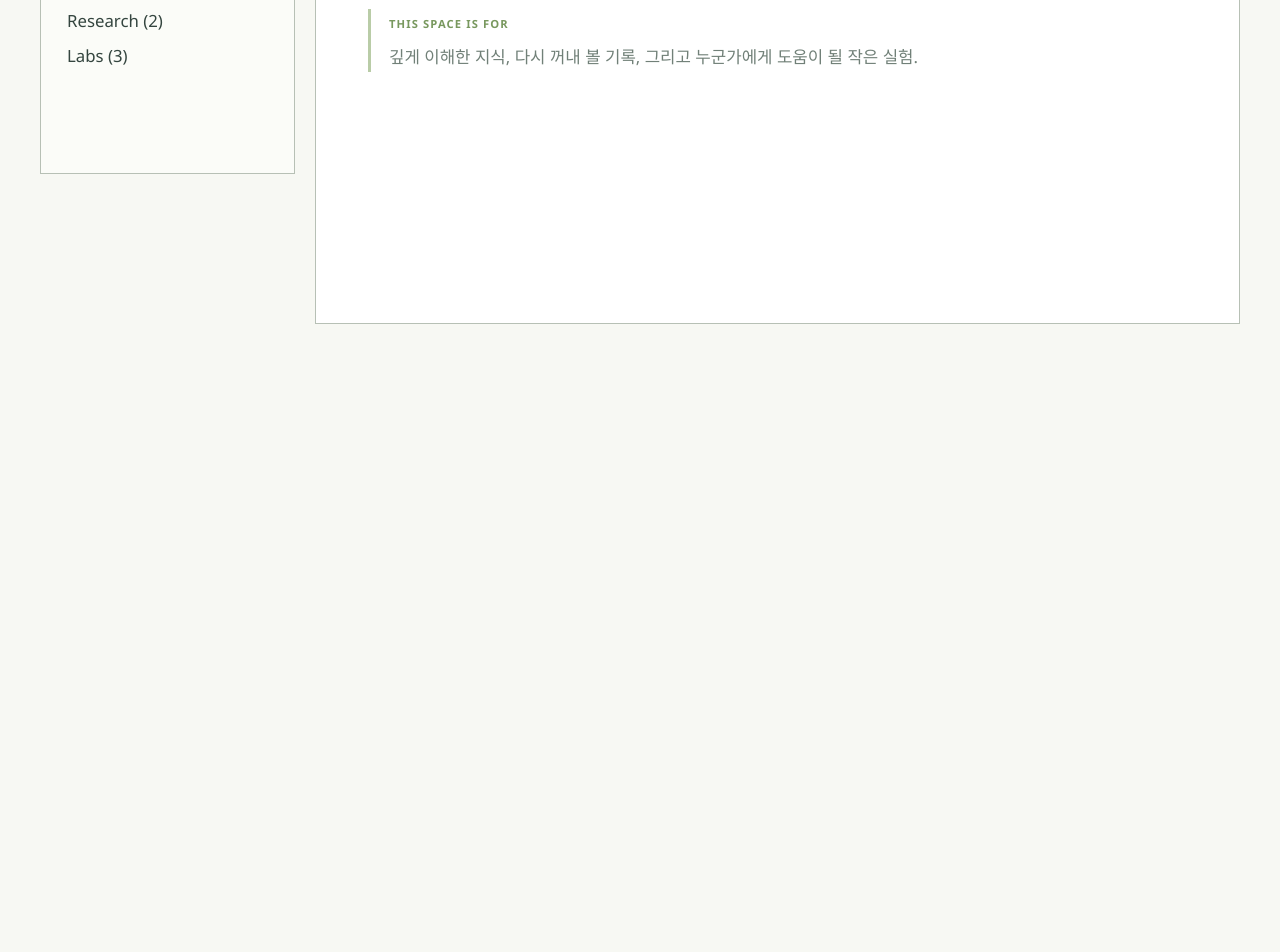
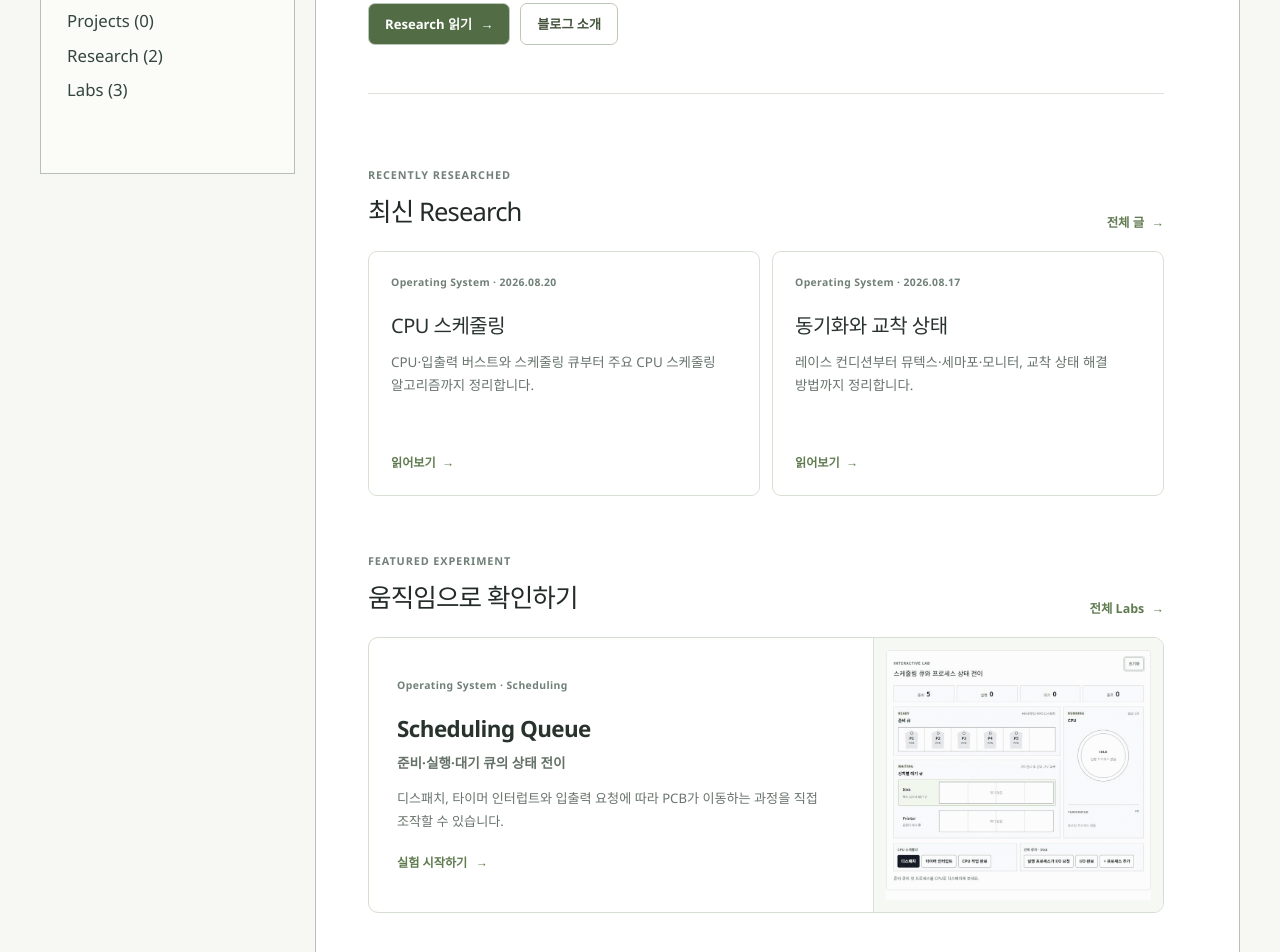
Before and after one commit to yonghwan1998/next-yongss-blog, a Next.js app: page / in a window 1280 px wide. Shown: the part 380-1332 px from the top of the page. Before the commit the page ends 800 px from the top, so only its background shows below. Built offline with nearby package versions, Linux system fonts and the light colour scheme.

Commit message:
feat: 블로그 홈 추가

```diff
--- a/src/app/globals.css
+++ b/src/app/globals.css
@@ -117,6 +117,52 @@ a { color: inherit; text-decoration: none; }
 }
 .page-description { max-width: 650px; margin: 22px 0 0; color: #53605a; font-size: 1rem; line-height: 1.9; }
 .content-divider { height: 1px; margin: 42px 0 30px; background: #dce2da; }
+.home-page { max-width: 900px; }
+.home-hero { padding: 4px 0 6px; }
+.home-hero .page-title { max-width: 720px; }
+.home-hero-actions { display: flex; flex-wrap: wrap; gap: 10px; margin-top: 28px; }
+.home-hero-actions a { display: inline-flex; align-items: center; justify-content: center; min-height: 42px; padding: 0 16px; border: 1px solid #bdc9b7; border-radius: 7px; font-size: .82rem; font-weight: 700; transition: border-color .2s ease, background .2s ease, color .2s ease, box-shadow .2s ease, transform .2s ease; }
+.home-primary-link { background: #526c45; color: #ffffff; }
+.home-primary-link span { margin-left: 8px; transition: transform .2s ease; }
+.home-secondary-link { background: #ffffff; color: #44543d; }
+.home-hero-actions a:is(:hover, :focus-visible) { border-color: #78985e; outline: none; box-shadow: 0 0 0 3px rgba(120, 152, 94, .18); transform: translateY(-2px); }
+.home-primary-link:is(:hover, :focus-visible) { background: #425b36; }
+.home-primary-link:is(:hover, :focus-visible) span { transform: translateX(3px); }
+.home-section { padding-top: 42px; }
+.home-section + .home-section { padding-top: 56px; }
+.home-section-heading { display: flex; align-items: end; justify-content: space-between; gap: 20px; margin-bottom: 18px; }
+.home-section-heading p { margin: 0 0 5px; color: #718078; font-size: .68rem; font-weight: 700; letter-spacing: .08em; text-transform: uppercase; }
+.home-section-heading h2 { margin: 0; color: #222b27; font-size: 1.6rem; letter-spacing: -.035em; }
+.home-section-heading > a { flex: 0 0 auto; color: #607b50; font-size: .78rem; font-weight: 700; }
+.home-section-heading > a span { display: inline-block; margin-left: 4px; transition: transform .2s ease; }
+.home-section-heading > a:is(:hover, :focus-visible) { outline: 2px solid rgba(120, 152, 94, .25); outline-offset: 4px; text-decoration: underline; text-underline-offset: 3px; }
+.home-section-heading > a:is(:hover, :focus-visible) span { transform: translateX(3px); }
+.home-research-grid { display: grid; grid-template-columns: repeat(2, minmax(0, 1fr)); gap: 12px; }
+.home-research-card { position: relative; display: flex; min-height: 245px; flex-direction: column; padding: 22px; overflow: hidden; border: 1px solid #d8e0d4; border-radius: 9px; background: #ffffff; transition: border-color .2s ease, box-shadow .2s ease, transform .2s ease; }
+.home-research-card::before { position: absolute; inset: 0 0 auto; height: 3px; background: #78985e; content: ""; transform: scaleX(0); transform-origin: left; transition: transform .2s ease; }
+.home-research-card > span { color: #718078; font-size: .65rem; font-weight: 700; letter-spacing: .035em; }
+.home-research-card h3 { margin: 17px 0 8px; color: #29332e; font-size: 1.25rem; letter-spacing: -.025em; }
+.home-research-card p { margin: 0; color: #68746d; font-size: .84rem; line-height: 1.75; }
+.home-research-card strong { display: flex; align-items: center; gap: 6px; margin-top: auto; padding-top: 20px; color: #607b50; font-size: .76rem; }
+.home-research-card i { font-style: normal; transition: transform .2s ease; }
+.home-research-card:is(:hover, :focus-visible) { border-color: #aebeaa; outline: none; box-shadow: 0 12px 28px rgba(38, 53, 43, .1); transform: translateY(-3px); }
+.home-research-card:focus-visible { box-shadow: 0 0 0 3px rgba(120, 152, 94, .2), 0 12px 28px rgba(38, 53, 43, .1); }
+.home-research-card:is(:hover, :focus-visible)::before { transform: scaleX(1); }
+.home-research-card:is(:hover, :focus-visible) i { transform: translateX(4px); }
+.home-lab-feature { display: grid; grid-template-columns: minmax(0, 1fr) 290px; overflow: hidden; border: 1px solid #d5ded1; border-radius: 10px; background: #ffffff; transition: border-color .2s ease, box-shadow .2s ease, transform .2s ease; }
+.home-lab-content { display: flex; min-width: 0; flex-direction: column; align-items: flex-start; justify-content: center; padding: 28px; }
+.home-lab-content small { color: #718078; font-size: .65rem; font-weight: 700; letter-spacing: .04em; }
+.home-lab-content > strong { margin-top: 16px; color: #29332e; font-size: 1.4rem; letter-spacing: -.025em; }
+.home-lab-content b { margin-top: 3px; color: #657268; font-size: .85rem; font-weight: 600; }
+.home-lab-content > span { margin-top: 13px; color: #68746d; font-size: .82rem; line-height: 1.7; }
+.home-lab-content i { margin-top: 21px; color: #607b50; font-size: .76rem; font-style: normal; font-weight: 700; }
+.home-lab-content em { display: inline-block; margin-left: 5px; font-style: normal; transition: transform .2s ease; }
+.home-lab-preview { display: grid; min-height: 260px; padding: 12px; border-left: 1px solid #dce2da; background: #f6f8f4; }
+.home-lab-preview img { width: 100%; height: 100%; object-fit: contain; transition: filter .25s ease, transform .25s ease; }
+.home-lab-feature:is(:hover, :focus-visible) { border-color: #aebeaa; outline: none; box-shadow: 0 12px 28px rgba(38, 53, 43, .1); transform: translateY(-3px); }
+.home-lab-feature:focus-visible { box-shadow: 0 0 0 3px rgba(120, 152, 94, .2), 0 12px 28px rgba(38, 53, 43, .1); }
+.home-lab-feature:is(:hover, :focus-visible) .home-lab-preview img { filter: saturate(1.08) contrast(1.02); transform: scale(1.025); }
+.home-lab-feature:is(:hover, :focus-visible) .home-lab-content em { transform: translateX(4px); }
 .projects-empty-state { padding: clamp(26px, 5vw, 40px); border: 1px solid #d5ddd2; border-radius: 10px; background: linear-gradient(145deg, #f8faf6 0%, #ffffff 72%); }
 .projects-status { display: inline-flex; align-items: center; gap: 8px; margin: 0; color: #60705f; font-size: .7rem; font-weight: 750; letter-spacing: .09em; text-transform: uppercase; }
 .projects-status span { width: 8px; height: 8px; border-radius: 50%; background: var(--accent); box-shadow: 0 0 0 5px rgba(120, 152, 94, .13); }
@@ -610,6 +656,9 @@ a { color: inherit; text-decoration: none; }
   .side-nav a { font-size: .95rem; }
   .site-content { min-height: 480px; }
   .page-shell { padding: 34px 24px; }
+  .home-research-grid, .home-lab-feature { grid-template-columns: 1fr; }
+  .home-research-card { min-height: 220px; }
+  .home-lab-preview { min-height: 280px; border-left: 0; border-top: 1px solid #dce2da; }
   .projects-empty-state { padding: 26px 20px; }
   .projects-outline, .projects-empty-nav > div { grid-template-columns: 1fr; }
   .projects-outline > li { min-height: 0; }
--- a/src/app/page.tsx
+++ b/src/app/page.tsx
@@ -1,24 +1,94 @@
 import type { Metadata } from "next";
+import Image from "next/image";
+import Link from "next/link";
 
 export const metadata: Metadata = {
-  title: "About",
-  description: "yongss와 이 연구소를 소개합니다.",
+  title: { absolute: "yongss Blog" },
+  description: "개발 원리를 글과 움직이는 실험으로 기록하는 yongss의 기술 블로그입니다.",
 };
 
-export default function AboutIndexPage() {
+const recentResearch = [
+  {
+    category: "Operating System",
+    date: "2026.08.20",
+    description: "CPU·입출력 버스트와 스케줄링 큐부터 주요 CPU 스케줄링 알고리즘까지 정리합니다.",
+    href: "/research/cpu-scheduling",
+    title: "CPU 스케줄링",
+  },
+  {
+    category: "Operating System",
+    date: "2026.08.17",
+    description: "레이스 컨디션부터 뮤텍스·세마포·모니터, 교착 상태 해결 방법까지 정리합니다.",
+    href: "/research/synchronization-and-deadlock",
+    title: "동기화와 교착 상태",
+  },
+] as const;
+
+export default function HomePage() {
   return (
-    <main className="page-shell">
-      <p className="page-kicker">About</p>
-      <h1 className="page-title">안녕하세요, 방용환입니다.</h1>
-      <p className="page-description">
-        더 나은 소프트웨어를 만들기 위해 공부하고 실험한 내용을 기록합니다.
-        이곳에는 오래 참고할 수 있는 연구 노트와 프로젝트 회고를 쌓아갑니다.
-      </p>
+    <main className="page-shell home-page">
+      <section className="home-hero">
+        <p className="page-kicker">Research · Build · Explain</p>
+        <h1 className="page-title">이해한 것을 글과 움직임으로 남깁니다.</h1>
+        <p className="page-description">
+          개발 원리를 끝까지 파고들어 정리하고, 눈으로 확인할 수 있는 실험으로 다시 설명합니다.
+        </p>
+        <div className="home-hero-actions">
+          <Link className="home-primary-link" href="/research">Research 읽기 <span aria-hidden="true">→</span></Link>
+          <Link className="home-secondary-link" href="/about">블로그 소개</Link>
+        </div>
+      </section>
+
       <div className="content-divider" />
-      <div className="about-note">
-        <span>THIS SPACE IS FOR</span>
-        <p>깊게 이해한 지식, 다시 꺼내 볼 기록, 그리고 누군가에게 도움이 될 작은 실험.</p>
-      </div>
+
+      <section className="home-section" aria-labelledby="home-research-title">
+        <div className="home-section-heading">
+          <div>
+            <p>Recently researched</p>
+            <h2 id="home-research-title">최신 Research</h2>
+          </div>
+          <Link href="/research">전체 글 <span aria-hidden="true">→</span></Link>
+        </div>
+        <div className="home-research-grid">
+          {recentResearch.map((article) => (
+            <Link className="home-research-card" href={article.href} key={article.href}>
+              <span>{article.category} · {article.date}</span>
+              <h3>{article.title}</h3>
+              <p>{article.description}</p>
+              <strong>읽어보기 <i aria-hidden="true">→</i></strong>
+            </Link>
+          ))}
+        </div>
+      </section>
+
+      <section className="home-section" aria-labelledby="home-lab-title">
+        <div className="home-section-heading">
+          <div>
+            <p>Featured experiment</p>
+            <h2 id="home-lab-title">움직임으로 확인하기</h2>
+          </div>
+          <Link href="/labs">전체 Labs <span aria-hidden="true">→</span></Link>
+        </div>
+        <Link className="home-lab-feature" href="/labs/scheduling-queue">
+          <span className="home-lab-content">
+            <small>Operating System · Scheduling</small>
+            <strong>Scheduling Queue</strong>
+            <b>준비·실행·대기 큐의 상태 전이</b>
+            <span>디스패치, 타이머 인터럽트와 입출력 요청에 따라 PCB가 이동하는 과정을 직접 조작할 수 있습니다.</span>
+            <i>실험 시작하기 <em aria-hidden="true">→</em></i>
+          </span>
+          <span className="home-lab-preview">
+            <Image
+              alt="프로세스가 준비 큐, CPU, 입출력 대기 큐 사이를 이동하는 애니메이션"
+              height={679}
+              sizes="(max-width: 760px) calc(100vw - 72px), 290px"
+              src="/images/cpu-scheduling/scheduling-queue-demo.gif"
+              unoptimized
+              width={720}
+            />
+          </span>
+        </Link>
+      </section>
     </main>
   );
 }
--- a/src/components/Sidebar.tsx
+++ b/src/components/Sidebar.tsx
@@ -1,7 +1,8 @@
 import Link from "next/link";
 
 const navigation = [
-  { href: "/", label: "About" },
+  { href: "/", label: "Home" },
+  { href: "/about", label: "About" },
   { href: "/projects", label: "Projects", count: 0 },
   { href: "/research", label: "Research", count: 2 },
   { href: "/labs", label: "Labs", count: 3 },
```
